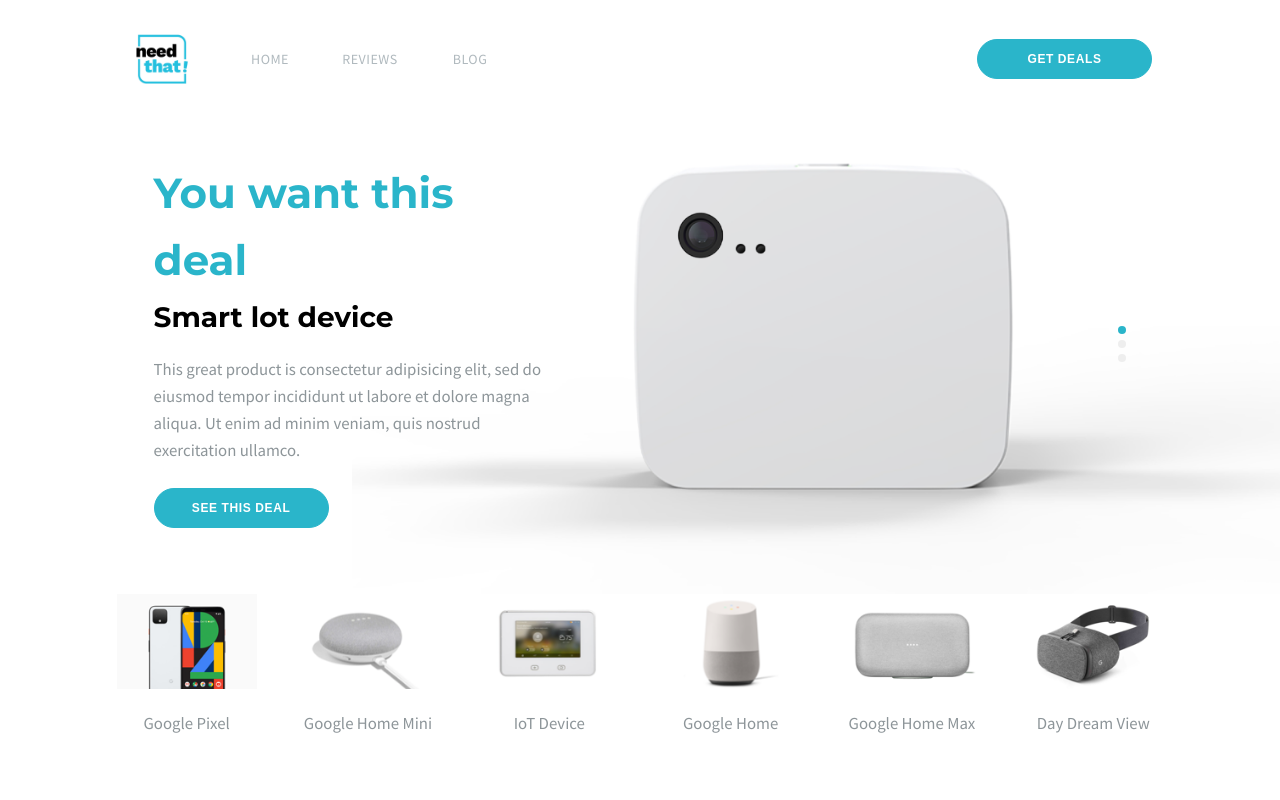
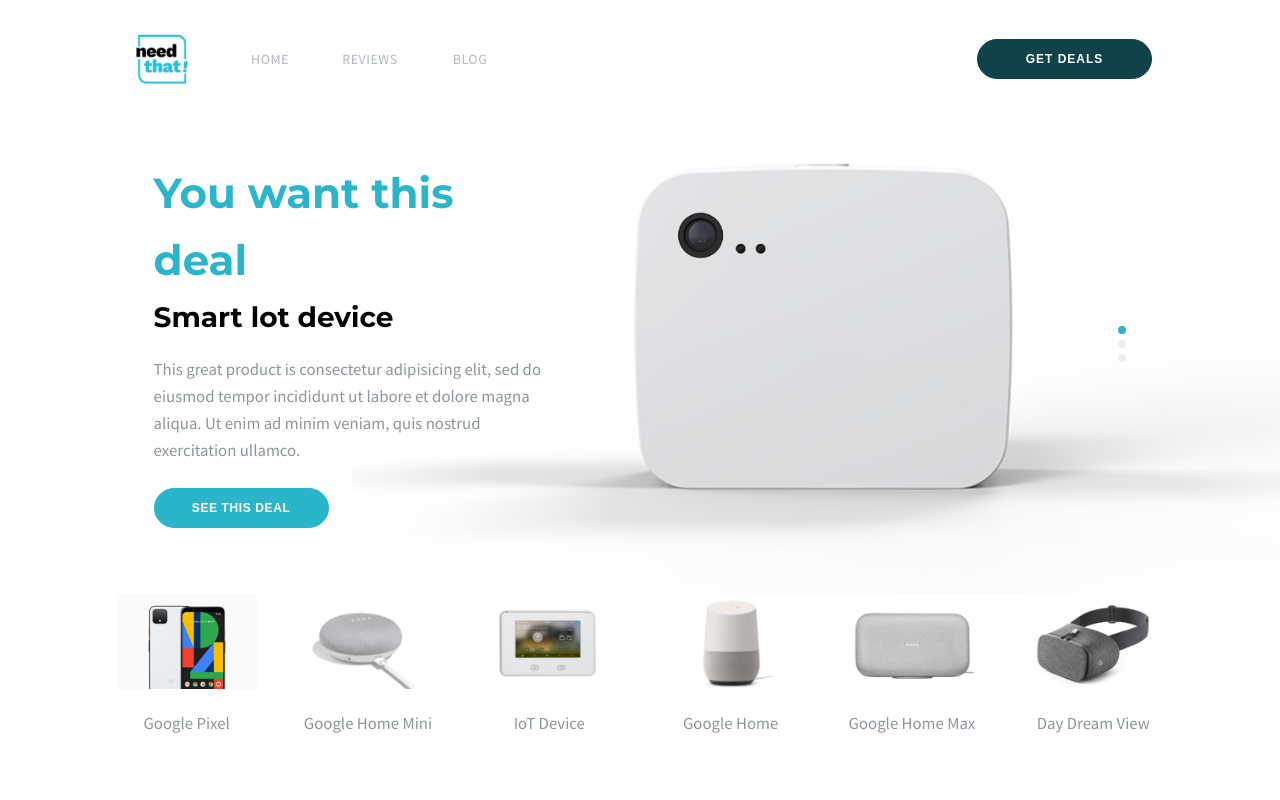
Before and after one commit to robtoloy/needthat, a React (Create React App) app: page / in a window 1280 px wide. In both pictures the pointer is over the button "GET DEALS". Shown: the top 800 px of the page. Built offline with nearby package versions, Linux system fonts and the light colour scheme.

Commit message:
Overlay color.

```diff
--- a/src/App.css
+++ b/src/App.css
@@ -16,8 +16,15 @@
   height: 40px;
   border: 1px solid #2AB5CA;
   border-radius: 24px;
+  transition: 100ms ease-in-out;
 }
-
+.Btn:hover {
+  background: #10424A;
+  font-size: 12px;
+  letter-spacing: 1px;
+  border: 1px solid #10424A;
+  transition: 100ms ease-in-out;
+}
 .Btn-outline {
   min-width: 100px;
   background: transparent;
@@ -163,6 +170,7 @@
 
 .ReactModal__Overlay--after-open{
     opacity: 1;
+    background-color: rgb(0, 21, 25, 0.75) !important;
 }
 
 .ReactModal__Overlay--before-close{
```
